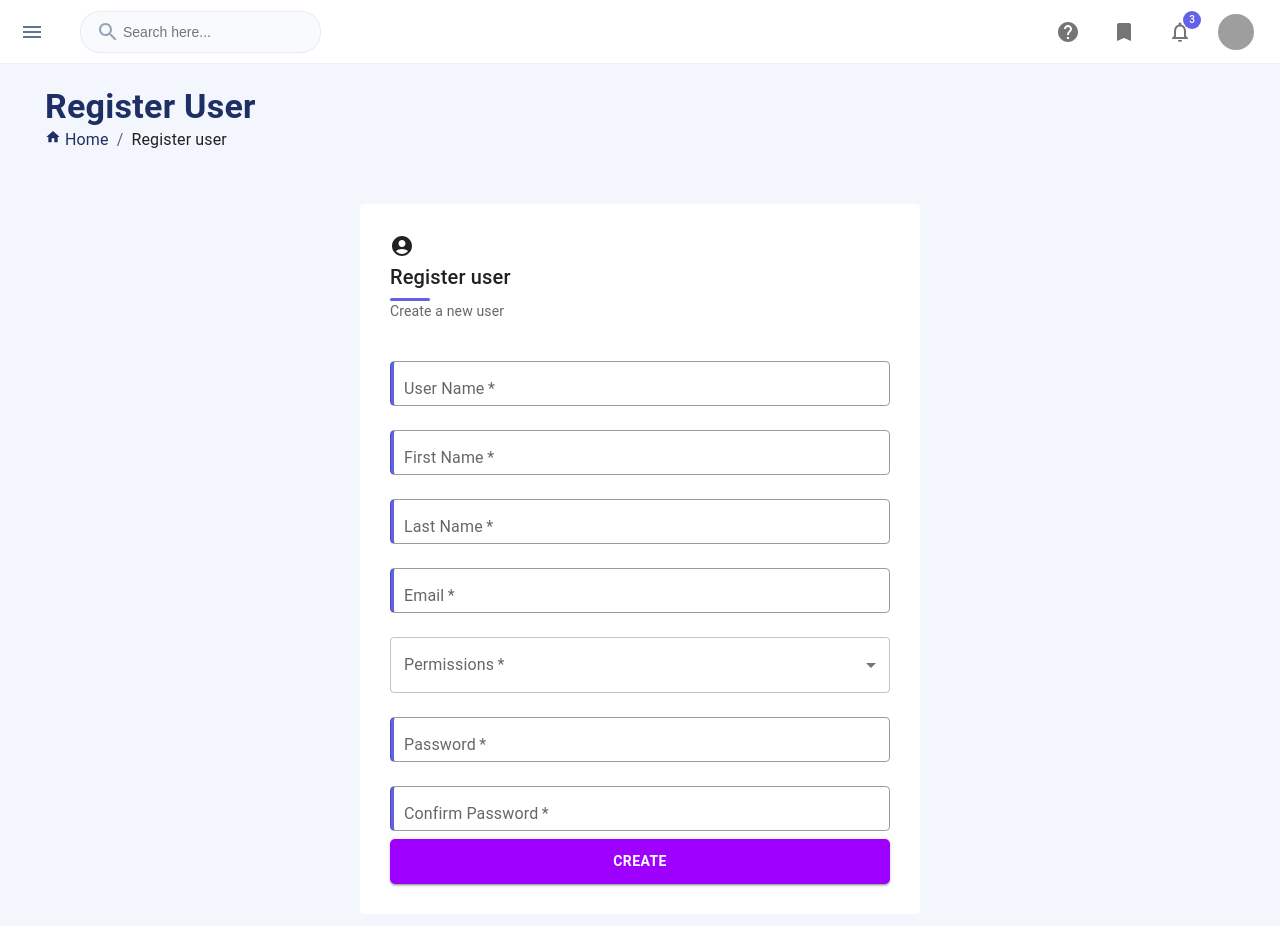
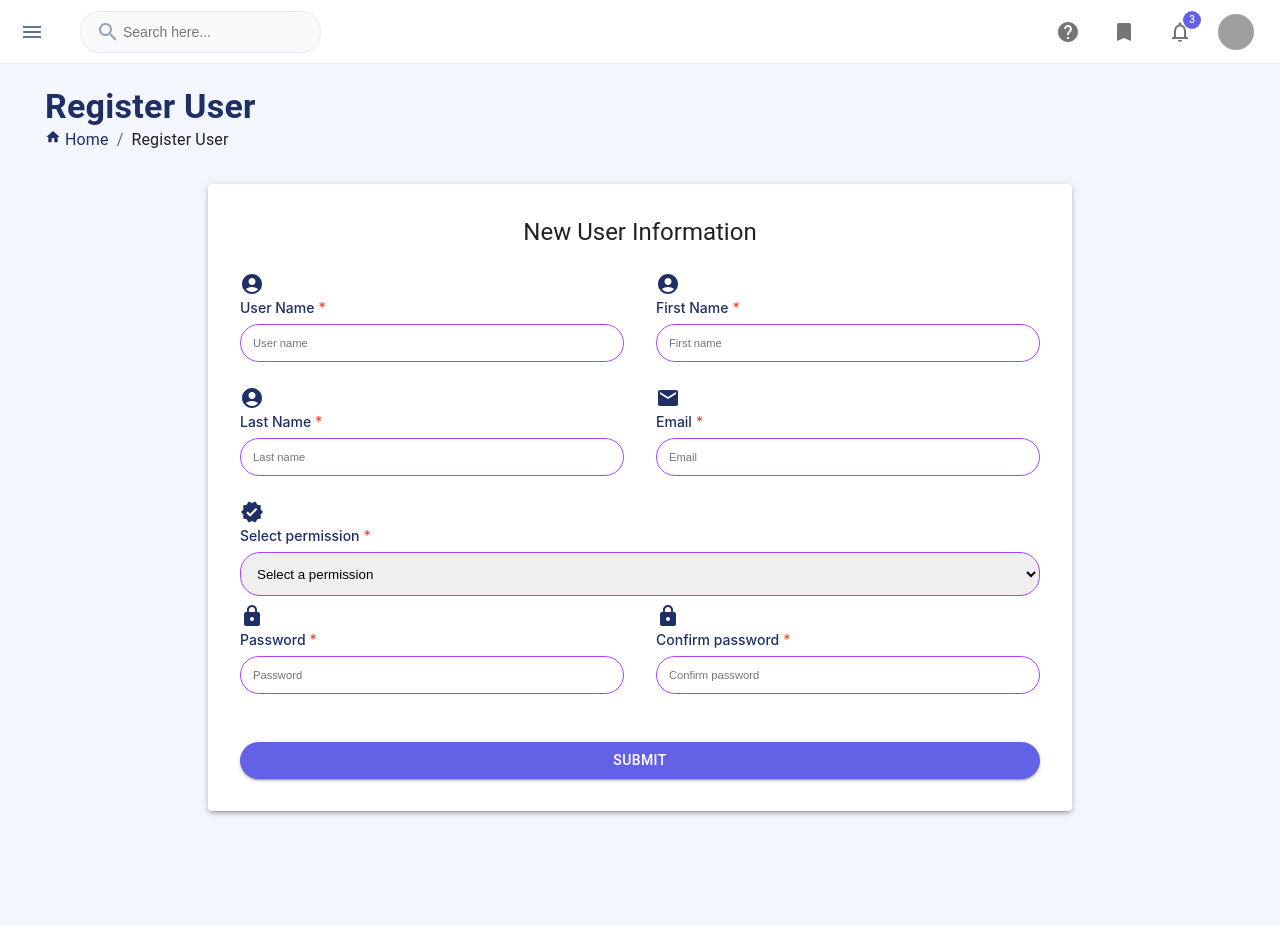
Before and after one commit to ChristianEmmMV/APIBI-Frond-end, a React (Vite) app: page /register-user in a window 1280 px wide. Shown: the top 926 px of the page. After the commit the page ends 852 px from the top, so only its background shows below. Built offline with nearby package versions, Linux system fonts and the light colour scheme; grey boxes are pictures that could not be loaded.

Commit message:
[UPDATE]Register user updated

```diff
--- a/src/pages/RegisterUser/RegisterUser.jsx
+++ b/src/pages/RegisterUser/RegisterUser.jsx
@@ -1,17 +1,31 @@
 "use client"
 
+import Swal from "sweetalert2"
 import React, { useState } from "react"
-import {Box, Container, Breadcrumbs, Typography, Link, Paper, TextField, Select, MenuItem, Button, InputLabel, FormControl} from "@mui/material"
+import {
+  Box,
+  Container,
+  Breadcrumbs,
+  Typography,
+  Link,
+  Paper,
+  Button,
+} from "@mui/material"
 import {
   Home as HomeIcon,
-  AccountCircle as PersonIcon} from "@mui/icons-material"
+  AccountCircle as UserIcon,
+  Mail as MailIcon,
+  Lock as LockIcon,
+  Verified as VerifiedIcon,
+} from "@mui/icons-material"
 import styles from "./registerUser.module.css"
+
 
 const RegisterUser = () => {
 
   const permission = ["Administrador", "General"]
 
-    const initialFormData = {
+  const [formData, setFormData] = useState({
     userName: "",
     firstName: "",
     lastName: "",
@@ -19,26 +33,75 @@ const RegisterUser = () => {
     permissions: "",
     password: "",
     confirmPassword: "",
+  })
+
+  const validatePassword = () => {
+    return formData.password === formData.confirmPassword
   }
 
-    const [formData, setFormData] = useState(initialFormData)
-
-    const handleChange = (e) => {
-      setFormData({ ...formData, [e.target.name]: e.target.value })
+  const handleInputChange = (e) => {
+    const { name, value } = e.target
+    setFormData((prev) => ({
+      ...prev,
+      [name]: value,
+    }))
   }
 
-    const handleSubmit = (e) => {
-      e.preventDefault()
-      if (formData.password !== formData.confirmPassword) {
-        alert("Passwords do not match")
+  const handleRegister = () => {
+
+    if (!isFormValid()) {
+      Swal.fire({
+          title: "Error",
+          text: "Por favor, complete todos los campos requeridos.",
+          icon: "error",
+          confirmButtonText: "Ok",
+      });
+      return;
+  }
+
+    if (!validatePassword()) {
+      Swal.fire({
+        title: "Error",
+        text: "Las contraseñas no coinciden.",
+        icon: "error",
+        confirmButtonText: "Ok",
+      })
       return
     }
-      alert("User created successfully!")
-      setFormData(initialFormData)
-      console.log(formData)
+    Swal.fire({
+      title: "¡Éxito!",
+      text: "El usuario ha sido registrado correctamente.",
+      icon: "success",
+      confirmButtonText: "Ok",
+    })
+    resetForm()
   }
 
-  return(
+  const resetForm = () => {
+    setFormData({
+      userName: "",
+      firstName: "",
+      lastName: "",
+      email: "",
+      permissions: "",
+      password: "",
+      confirmPassword: "",
+    })
+  }
+
+  const isFormValid = () => {
+    return (
+      formData.userName &&
+      formData.firstName &&
+      formData.lastName &&
+      formData.email &&
+      formData.permissions &&
+      formData.password &&
+      formData.confirmPassword
+    )
+  }
+
+  return (
     <Container maxWidth="xl" className={styles.container}>
       <Box className={styles.header}>
         <div className={styles.headerLeft}>
@@ -50,107 +113,122 @@ const RegisterUser = () => {
               <HomeIcon sx={{ mr: 0.5 }} fontSize="inherit" />
               Home
             </Link>
-            <Typography color="text.primary">Register user</Typography>
+            <Typography color="text.primary">Register User</Typography>
           </Breadcrumbs>
         </div>
       </Box>
 
-      <div className={styles.sectionCardContainer}>
-      <Paper elevation={0} className={styles.sectionCard}>
-      <PersonIcon sx={{ mr: 0.5 }}/>
-        <Typography variant="h6" className={styles.sectionTitle}>
-          Register user
-        </Typography>
-        <Typography variant="body2" color="text.secondary" sx={{ mb: 3 }}>
-            Create a new user
+      <Box display="flex" justifyContent="center" alignItems="center" minHeight="10vh">
+        <Paper elevation={3} style={{ padding: "32px", width: "800px", margin: "0 auto" }}>
+          <Typography variant="h5" align="center" style={{ marginBottom: "24px" }}>
+            New User Information
           </Typography>
 
-        <form onSubmit={handleSubmit} className={styles.form}>
-          <TextField
-            label="User Name"
+          <div className={styles.formRow}>
+            <div className={styles.formCol}>
+              <UserIcon className={styles.iconTitle}/>
+              <label className={`${styles.formLabel} ${styles.requiredField}`}>User Name</label>
+              <input
+              type="text"
               name="userName"
               value={formData.userName}
-            onChange={handleChange}
-            fullWidth
-            margin="normal"
-            required
-          />
-          <TextField
-            label="First Name"
+              onChange={handleInputChange}
+              placeholder="User name"
+              className={styles.formInput}
+              required />
+            </div>
+            <div className={styles.formCol}>
+            <UserIcon className={styles.iconTitle}/>
+            <label className={`${styles.formLabel} ${styles.requiredField}`}>First Name</label>
+              <input
+              type="text"
               name="firstName"
               value={formData.firstName}
-            onChange={handleChange}
-            fullWidth
-            margin="normal"
-            required
-          />
-          <TextField
-            label="Last Name"
+              onChange={handleInputChange}
+              placeholder="First name"
+              className={styles.formInput}
+              required/>
+            </div>
+          </div>
+
+          <div className={styles.formRow}>
+            <div className={styles.formCol}>
+            <UserIcon className={styles.iconTitle}/>
+            <label className={`${styles.formLabel} ${styles.requiredField}`}>Last Name</label>
+              <input
+              type="text"
               name="lastName"
               value={formData.lastName}
-            onChange={handleChange}
-            fullWidth
-            margin="normal"
-            required
-          />
-          <TextField
-            label="Email"
+              onChange={handleInputChange}
+              placeholder="Last name"
+              className={styles.formInput}
+              required/>
+            </div>
+            <div className={styles.formCol}>
+            <MailIcon className={styles.iconTitle}/>
+            <label className={`${styles.formLabel} ${styles.requiredField}`}>Email</label>
+              <input
+              type="text"
               name="email"
-            type="email"
               value={formData.email}
-            onChange={handleChange}
-            fullWidth
-            margin="normal"
-            required
-          />
-          <FormControl fullWidth margin="normal" required>
-              <InputLabel id="permissions-label">Permissions</InputLabel>
-              <Select
-                labelId="permissions-label"
-                id="permissions"
+              onChange={handleInputChange}
+              placeholder="Email"
+              className={styles.formInput}
+              required/>
+            </div>
+          </div>
+
+          <VerifiedIcon className={styles.iconTitle}/>
+          <label className={`${styles.formLabel} ${styles.requiredField}`}>Select permission</label>
+              <select
               name="permissions"
               value={formData.permissions}
-                onChange={handleChange}
-                label="Permissions"
-              >
-                <MenuItem value="">Select Permissions</MenuItem>
-                {permission.map((perm) => (
-                  <MenuItem key={perm} value={perm}>
-                    {perm}
-                  </MenuItem>
+              onChange={handleInputChange}
+              className={styles.formSelect}
+              required>
+                <option value="">Select a permission</option>
+                {permission.map((item) => (
+                  <option key={item} value={item}>
+                    {item}
+                  </option>
                 ))}
-              </Select>
-            </FormControl>
-          <TextField
-            label="Password"
-            name="password"
-            type="password"
-            value={formData.password}
-            onChange={handleChange}
-            fullWidth
-            margin="normal"
-            required
-          />
-          <TextField
-            label="Confirm Password"
-            name="confirmPassword"
-            type="password"
-            value={formData.confirmPassword}
-            onChange={handleChange}
-            fullWidth
-            margin="normal"
-            required
-          />
-          <Button type="submit" variant="contained" color="primary">
-            Create
-          </Button>
-        </form>
+              </select>
 
 
+          <div className={styles.formRow}>
+            <div className={styles.formCol}>
+            <LockIcon className={styles.iconTitle}/>
+            <label className={`${styles.formLabel} ${styles.requiredField}`}>Password</label>
+              <input
+              type="password"
+              name="password"
+              value={formData.password}
+              onChange={handleInputChange}
+              placeholder="Password"
+              className={styles.formInput}
+              required />
+            </div>
+            <div className={styles.formCol}>
+            <LockIcon className={styles.iconTitle}/>
+            <label className={`${styles.formLabel} ${styles.requiredField}`}>Confirm password</label>
+              <input
+              type="password"
+              name="confirmPassword"
+              value={formData.confirmPassword}
+              onChange={handleInputChange}
+              placeholder="Confirm password"
+              className={styles.formInput}
+              required/>
+            </div>
+          </div>
+
+          <Button variant="contained" color="primary" onClick={handleRegister}  fullWidth style={{ marginTop: "24px", borderRadius: "20px",backgroundColor: "#6362e7" }}>
+            Submit
+          </Button>
         </Paper>
-    </div>
+      </Box>
     </Container>
   )
+}
 
-}
 export default RegisterUser
--- a/src/pages/RegisterUser/registerUser.module.css
+++ b/src/pages/RegisterUser/registerUser.module.css
@@ -1,28 +1,13 @@
+.container {
+  padding: 20px;
+}
+
 .header {
   display: flex;
   justify-content: space-between;
   color: #1e2f65;
   align-items: center;
   margin-bottom: 2rem;
-}
-
-.sectionTitle {
-  font-weight: 600;
-  margin-bottom: 1.25rem;
-  font-size: 1.1rem;
-  position: relative;
-  padding-bottom: 0.5rem;
-}
-
-.sectionTitle::after {
-  content: "";
-  position: absolute;
-  bottom: 0;
-  left: 0;
-  width: 40px;
-  height: 3px;
-  background-color: #6362e7;
-  border-radius: 3px;
 }
 
 .headerLeft {
@@ -52,66 +37,6 @@
   color: #1e2f65;
 }
 
-  .container {
-    padding: 20px;
-  }
-
-  .sectionCard {
-    width: 500px;
-    padding: 30px;
-    border-radius: 10px;
-    box-shadow: 0 4px 8px rgba(0, 0, 0, 0.1);
-    background-color: white;
-  }
-
-  .sectionCardContainer {
-    display: flex;
-    justify-content: center;
-  }
-
-  .sectionCard {
-    width: 500px;
-    padding: 30px;
-    border-radius: 10px;
-    box-shadow: 0 4px 8px rgba(0, 0, 0, 0.1);
-    background-color: white;
-    margin-top: 20px;
-  }
-
-  .form {
-    display: flex;
-    flex-direction: column;
-  }
-
-  .form > * {
-    margin-bottom: 10px;
-  }
-
-  .form button[type="submit"] {
-    background-color: #9d00ff;
-    color: white;
-    padding: 10px 15px;
-    border: none;
-    border-radius: 5px;
-    cursor: pointer;
-    font-weight: bold;
-  }
-
-  .form select {
-    margin-bottom: 5px;
-  }
-
-  .form button[type="submit"]:hover {
-    background-color: #b545ff;
-  }
-
-  .dataIntegrity {
-    margin-top: 20px;
-    text-align: left;
-    font-style: italic;
-    color: #555;
-  }
-
   .form input,
   .form select {
     padding: 10px;
@@ -119,3 +44,52 @@
     border-radius: 5px;
     border-left: 4px solid #6362e7;
   }
+
+  .formRow {
+    display: flex;
+    justify-content: space-between;
+    margin-bottom: 16px;
+  }
+
+  .formCol {
+    width: 48%;
+  }
+
+  .iconTitle {
+    font-size: 1.25rem;
+    font-weight: 600;
+    color: #1e2f65;
+    margin: 0;
+    display: flex;
+    align-items: center;
+    gap: 10px;
+  }
+
+  .formInput,
+  .formSelect {
+    width: 100%;
+    padding: 12px;
+    margin-bottom: 8px;
+    border: 1px solid #aa45fd;
+    border-radius: 20px;
+    box-sizing: border-box;
+  }
+
+  .formLabel {
+    display: flex;
+    margin-bottom: 8px;
+    font-size: 0.875rem;
+    font-weight: 500;
+    color: #1e2f65;
+  }
+  .requiredField::after {
+    content: "*";
+    color: #f44336;
+    margin-left: 4px;
+  }
+
+  .formSelect {
+    height: 44px;
+    width: 100%;
+
+  }
```
Lines whose indentation alone changed are shown as unchanged.
